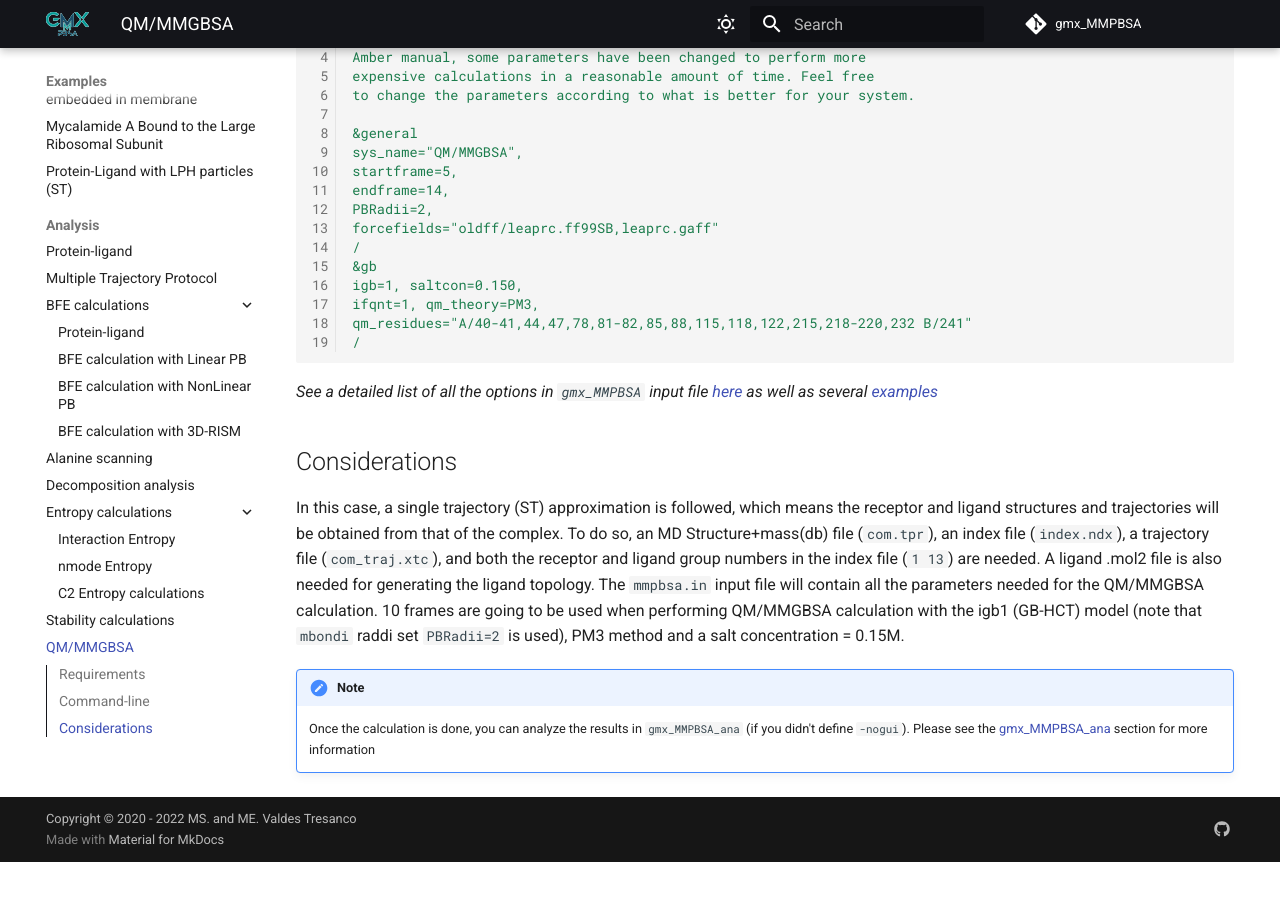
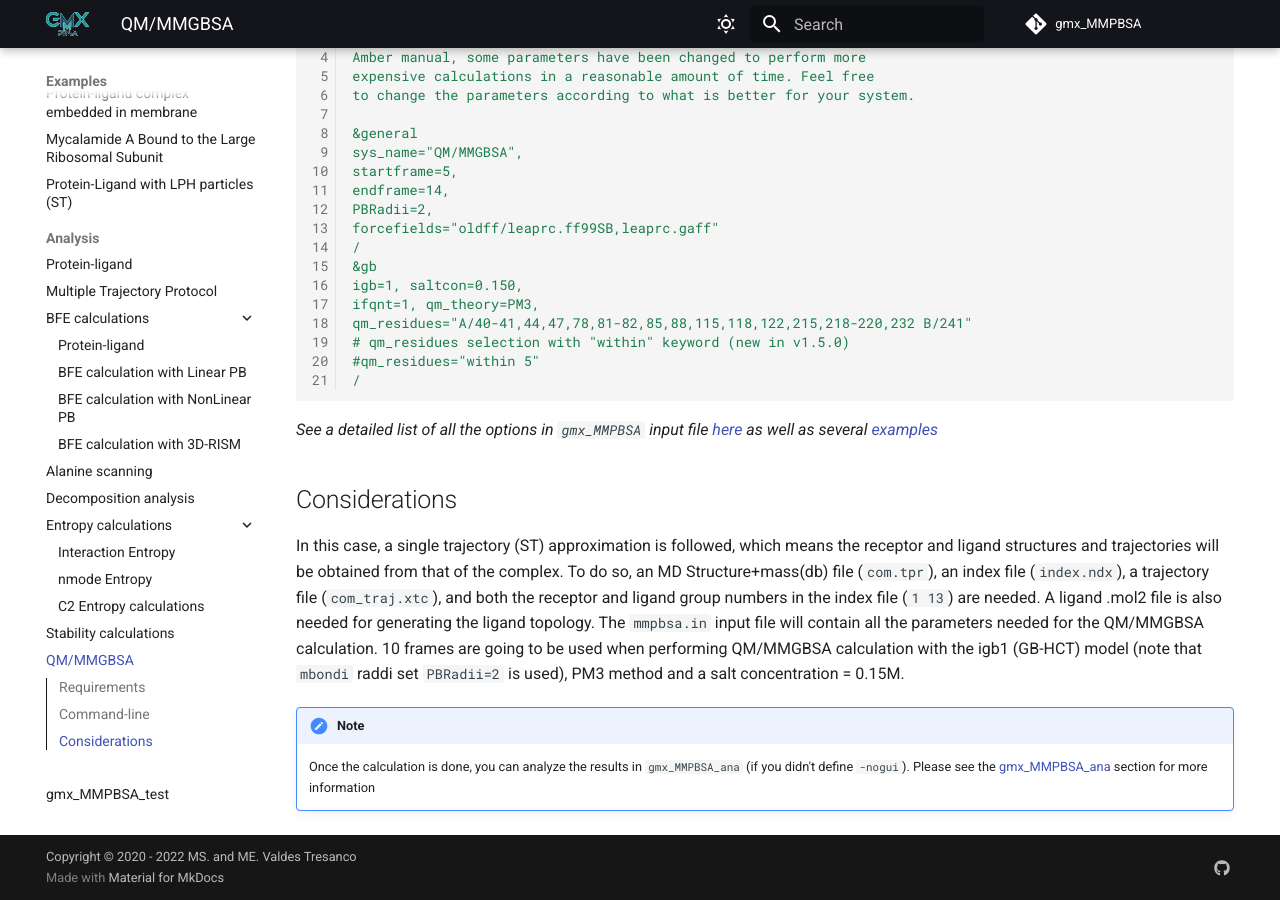
Before and after one commit to Valdes-Tresanco-MS/gmx_MMPBSA, an MkDocs documentation site: the page built from docs/examples/QM_MMGBSA/README.md, in a window 1280 px wide and 900 px high, scrolled down 1643 px. Built offline with MkDocs 1.6.1 and Material for MkDocs 9.7.7, drawn with Linux system fonts in a browser that asks for light colours; comment, search, counter and statistics services are not loaded; before the commit the page ends 2505 px from its top, so only the background shows below that.

Commit message:
update QM/MM

````diff
--- a/docs/examples/QM_MMGBSA/README.md
+++ b/docs/examples/QM_MMGBSA/README.md
@@ -68,6 +68,8 @@
 igb=1, saltcon=0.150,
 ifqnt=1, qm_theory=PM3,
 qm_residues="A/40-41,44,47,78,81-82,85,88,115,118,122,215,218-220,232 B/241"
+# qm_residues selection with "within" keyword (new in v1.5.0)
+#qm_residues="within 5"
 /
 ```
 
````
Also changed, not shown: 1 other file.
